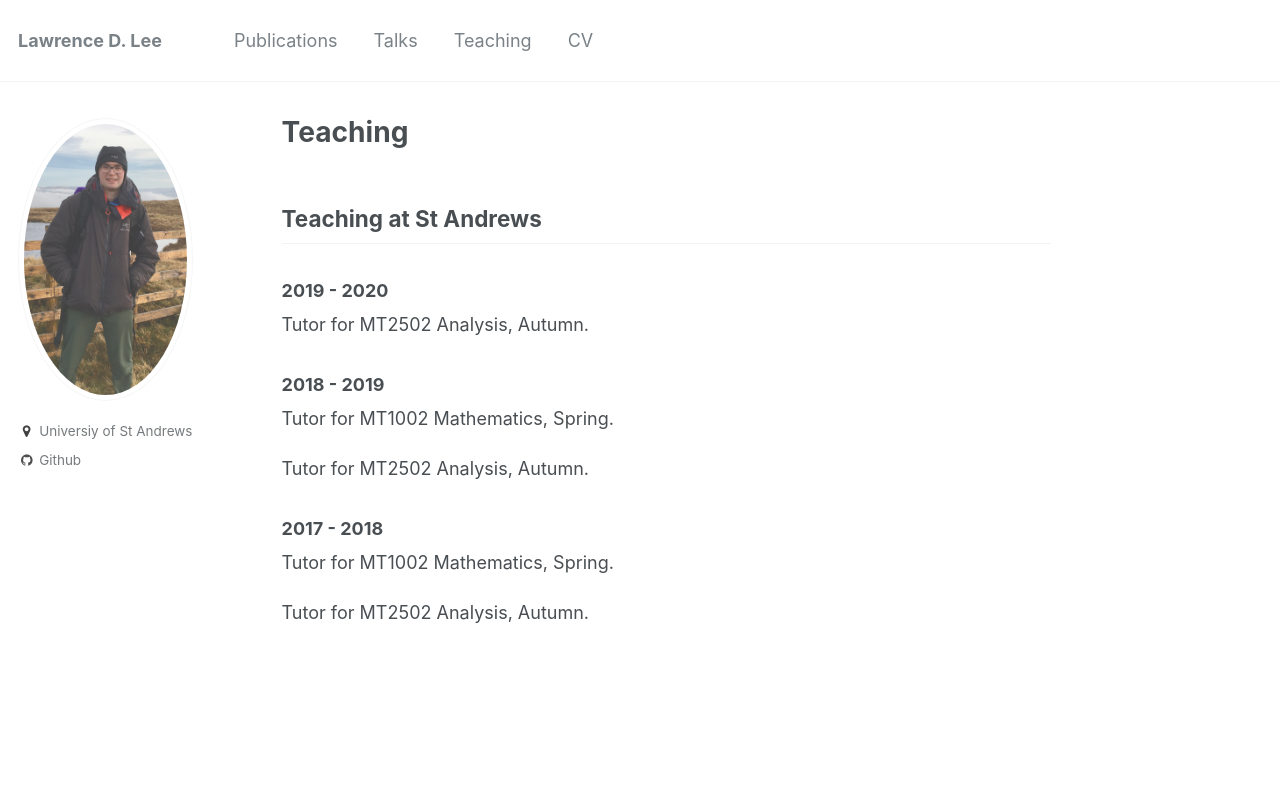
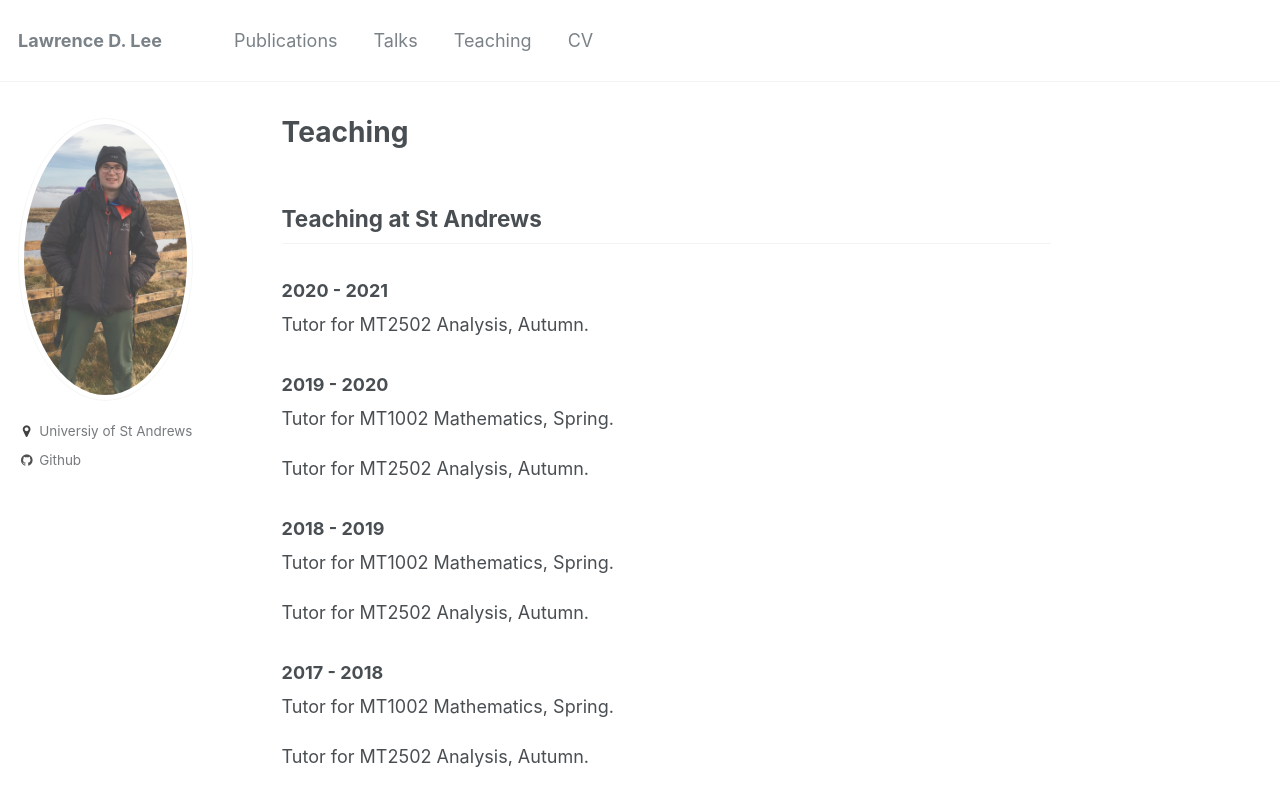
Before and after one commit to amlan-banaji/amlan-banaji.github.io, a Jekyll site: the page built from _pages/teaching.md, in a window 1280 px wide. Shown: the top 806 px of the page. Built offline with Jekyll 4.4.1, drawn with Linux system fonts in a browser that asks for light colours.

Commit message:
Edit cv and teaching

```diff
--- a/_pages/teaching.md
+++ b/_pages/teaching.md
@@ -8,7 +8,13 @@ author_profile: true
 
 
 ## Teaching at St Andrews
+
+### 2020 - 2021
+Tutor for MT2502 Analysis, Autumn.
+
 ### 2019 - 2020
+Tutor for MT1002 Mathematics, Spring.
+
 Tutor for MT2502 Analysis, Autumn.
 
 
```
Also changed, not shown: 1 other file.
